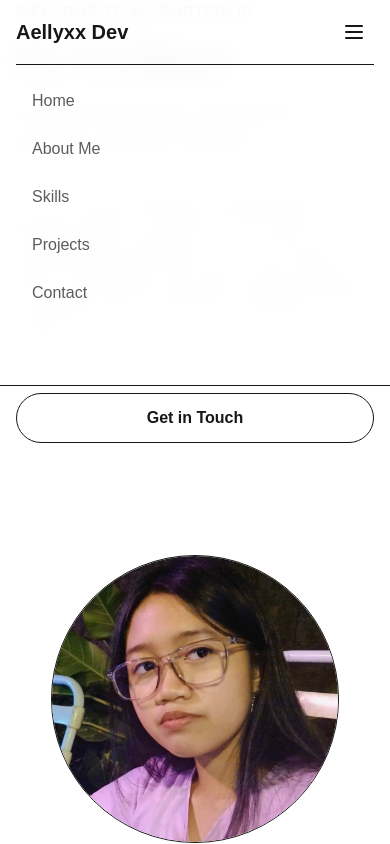
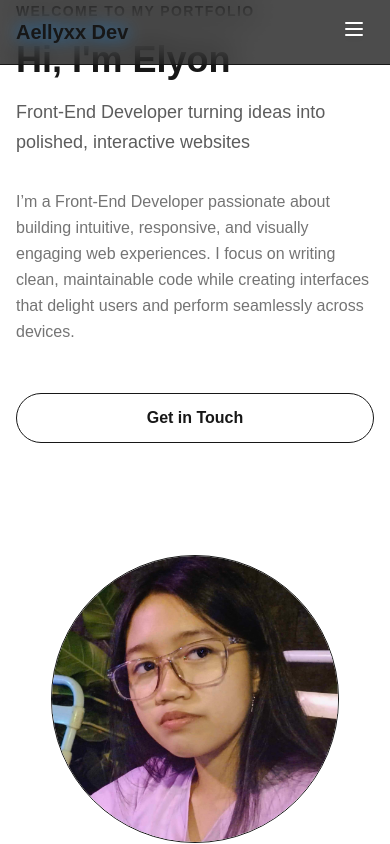
Before and after one commit to aellyxx/aellyxx.dev, a Next.js app: page / in a window 390 px wide. Built offline with nearby package versions, Linux system fonts and the light colour scheme.

Commit message:
[update] nav

```diff
--- a/src/components/navigation.tsx
+++ b/src/components/navigation.tsx
@@ -1,8 +1,12 @@
 "use client"
+
+import { useState } from "react"
 
 interface NavigationProps {}
 
 export default function Navigation({}: NavigationProps) {
+  const [isOpen, setIsOpen] = useState(false)
+
   const navLinks = [
     { name: "Home", id: "home" },
     { name: "About Me", id: "about" },
@@ -12,47 +16,67 @@ export default function Navigation({}: NavigationProps) {
   ]
 
   return (
-    <nav className="fixed top-0 w-full bg-background/95 backdrop-blur-md z-50 border-b border-secondary/10">
+    <nav className="fixed top-0 w-full bg-black/70 backdrop-blur-lg z-50 border-b border-secondary/20">
       <div className="max-w-7xl mx-auto px-4 sm:px-6 lg:px-8">
         <div className="flex justify-between items-center h-16">
+
           <div>
-            <h1 className="text-xl font-bold text-accent">Aellyxx Dev</h1>
+            <h1 className="text-xl font-extrabold text-accent drop-shadow-[0_0_8px_rgba(0,140,255,0.7)]">
+              Aellyxx Dev
+            </h1>
           </div>
-          <div className="hidden md:flex items-center gap-6">
+
+
+          <div className="hidden md:flex items-center gap-8">
             {navLinks.map((link) => (
               <button
                 key={link.id}
-                className="text-sm font-medium text-foreground/70 hover:text-foreground"
+                className="text-sm font-medium text-white/80 hover:text-accent transition-colors drop-shadow-sm"
               >
                 {link.name}
               </button>
             ))}
 
-            <button className="px-4 py-2 bg-accent text-background rounded-full font-medium hover:bg-accent/90 transition-colors">
+            <button className="px-4 py-2 bg-accent text-background rounded-full font-semibold
+              hover:shadow-[0_0_20px_rgba(0,140,255,0.45)] hover:-translate-y-0.5 transition-all">
               Get in Touch
             </button>
           </div>
-          <div className="md:hidden p-2 text-foreground">
-            <svg xmlns="http://www.w3.org/2000/svg" fill="none" viewBox="0 0 24 24" strokeWidth={2} stroke="currentColor" className="w-6 h-6">
+
+
+          <div className="md:hidden p-2 text-white">
+            <button title="Toggle menu" onClick={() => setIsOpen(!isOpen)}>
+              <svg
+                xmlns="http://www.w3.org/2000/svg"
+                fill="none"
+                viewBox="0 0 24 24"
+                strokeWidth={2}
+                stroke="currentColor"
+                className="w-6 h-6 drop-shadow-md"
+              >
                 <path strokeLinecap="round" strokeLinejoin="round" d="M4 6h16M4 12h16M4 18h16" />
               </svg>
+            </button>
           </div>
         </div>
 
-     <div className="md:hidden pt-4 pb-4 border-t border-secondary/10 space-y-2">
+        {isOpen && (
+          <div className="md:hidden pt-4 pb-4 border-t border-secondary/20 space-y-2 bg-black/70 backdrop-blur-lg">
             {navLinks.map((link) => (
               <button
                 key={link.id}
-              className="block w-full text-left px-4 py-2 rounded-md text-foreground/70 hover:bg-secondary/5"
+                className="block w-full text-left px-4 py-2 rounded-lg text-white/80 hover:text-accent hover:shadow-[0_0_12px_rgba(0,140,255,0.4)] transition-all"
               >
                 {link.name}
               </button>
             ))}
 
-          <button className="w-full px-4 py-2 bg-accent text-background rounded-md font-medium hover:bg-accent/90 mt-2">
+            <button className="w-full px-4 py-2 bg-accent text-background rounded-full font-semibold
+              hover:shadow-[0_0_20px_rgba(0,140,255,0.45)] hover:-translate-y-0.5 transition-all mt-2">
               Get in Touch
             </button>
           </div>
+        )}
       </div>
     </nav>
   )
```
Lines whose indentation alone changed are shown as unchanged.
